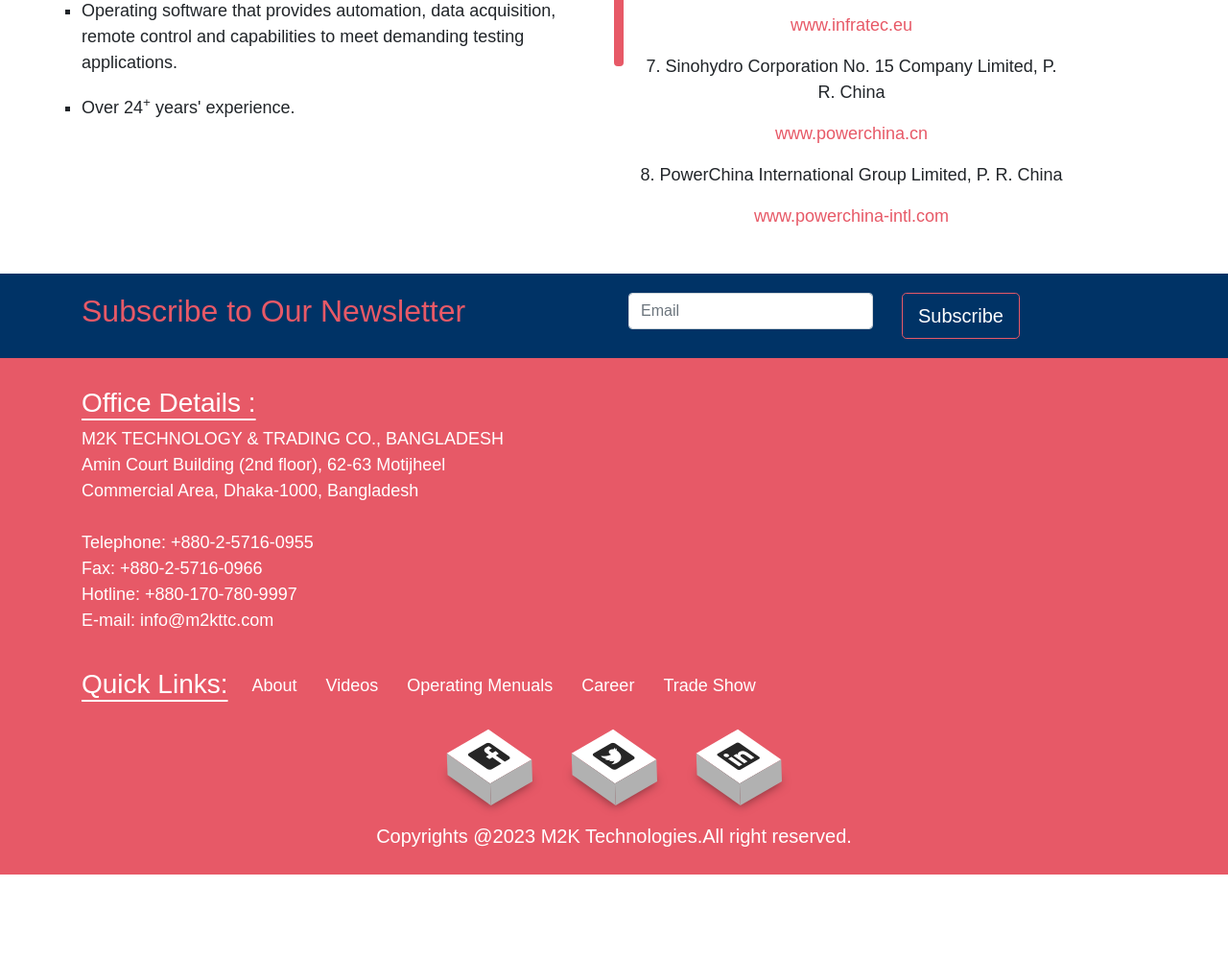
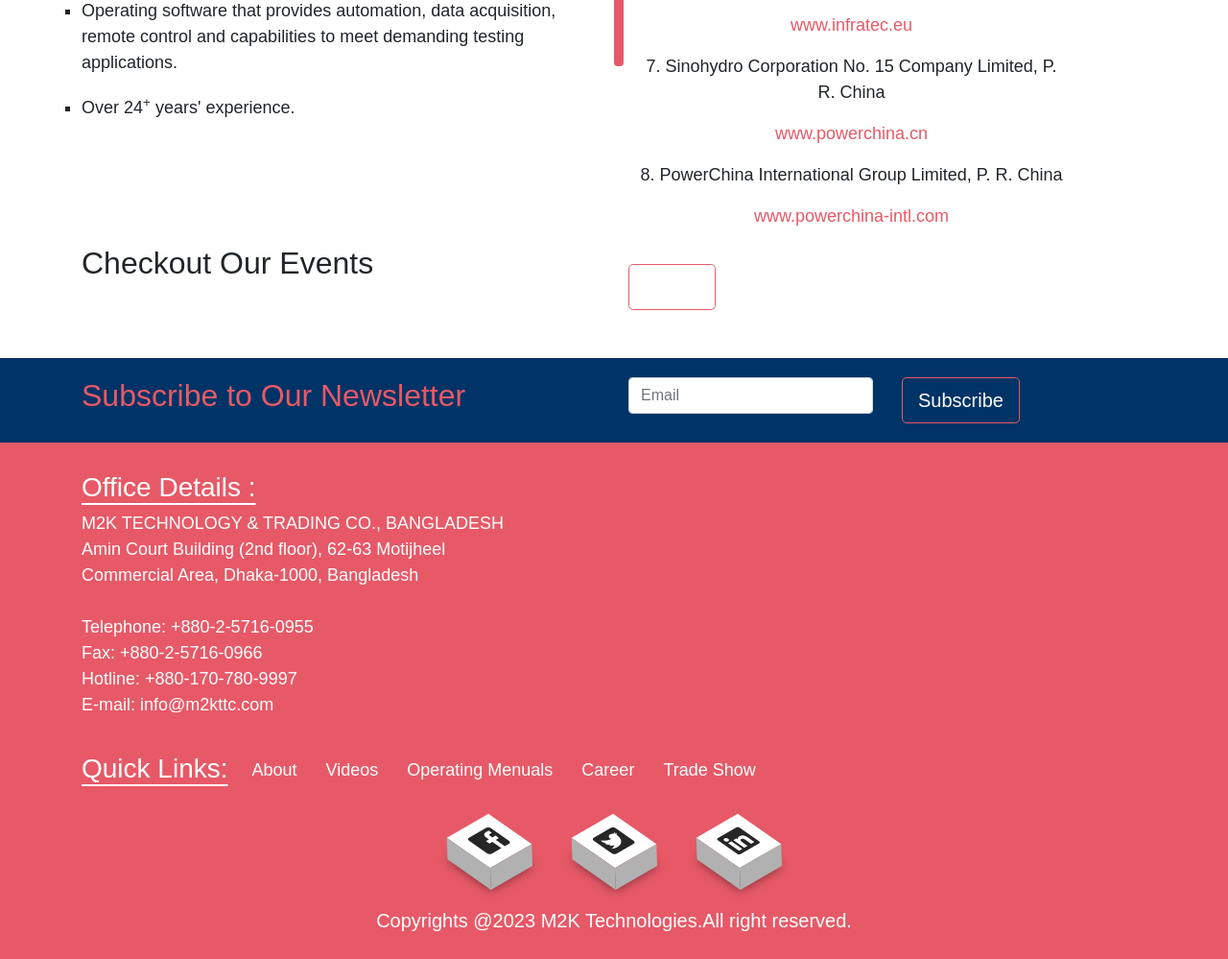
Before and after one commit to ShafayetZim/hardware_company, a PHP site: page / in a window 1280 px wide. Shown: the part 2629-3628 px from the top of the page at 96% size. Before the commit the page ends 3540 px from the top, so only its background shows below. Run offline with PHP 8.4, Linux system fonts and the light colour scheme; some libraries are stand-ins or nearby versions; some web fonts are replaced.

Commit message:
Event added

```diff
--- a/index.php
+++ b/index.php
@@ -156,6 +156,20 @@
         </div>
     </div>
 
+    <div class="event-section">
+        <div class="container">
+            <div class="row">
+                <div class="col-md-6 event-content">
+                    <h2>Checkout Our Events</h2>
+                </div>
+
+                <div class="col-md-6 subscribe-content">
+                    <a href="event.php" class="btn btn-outline-primary btn-lg">Check</a>
+                </div>
+            </div>
+        </div>
+    </div>
+
 
     <div class="subscribe-section">
         <div class="container">
```
